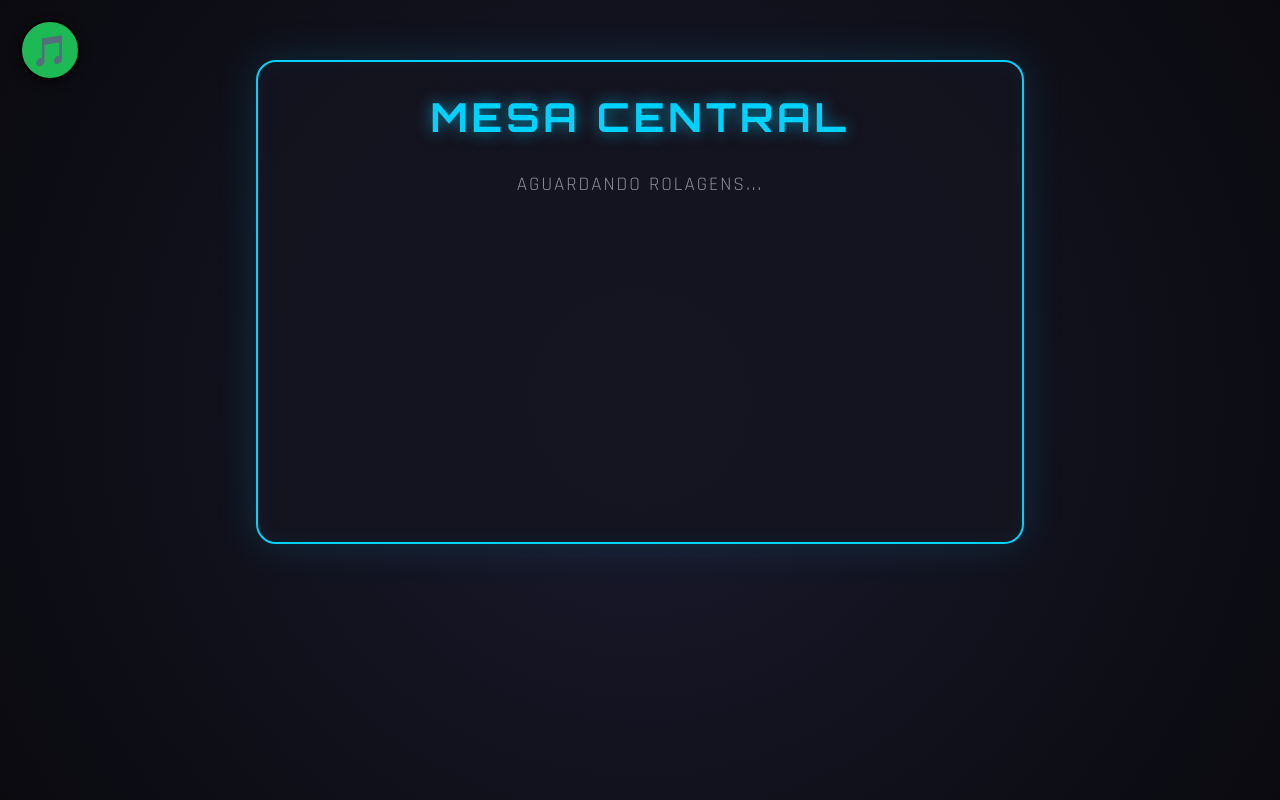
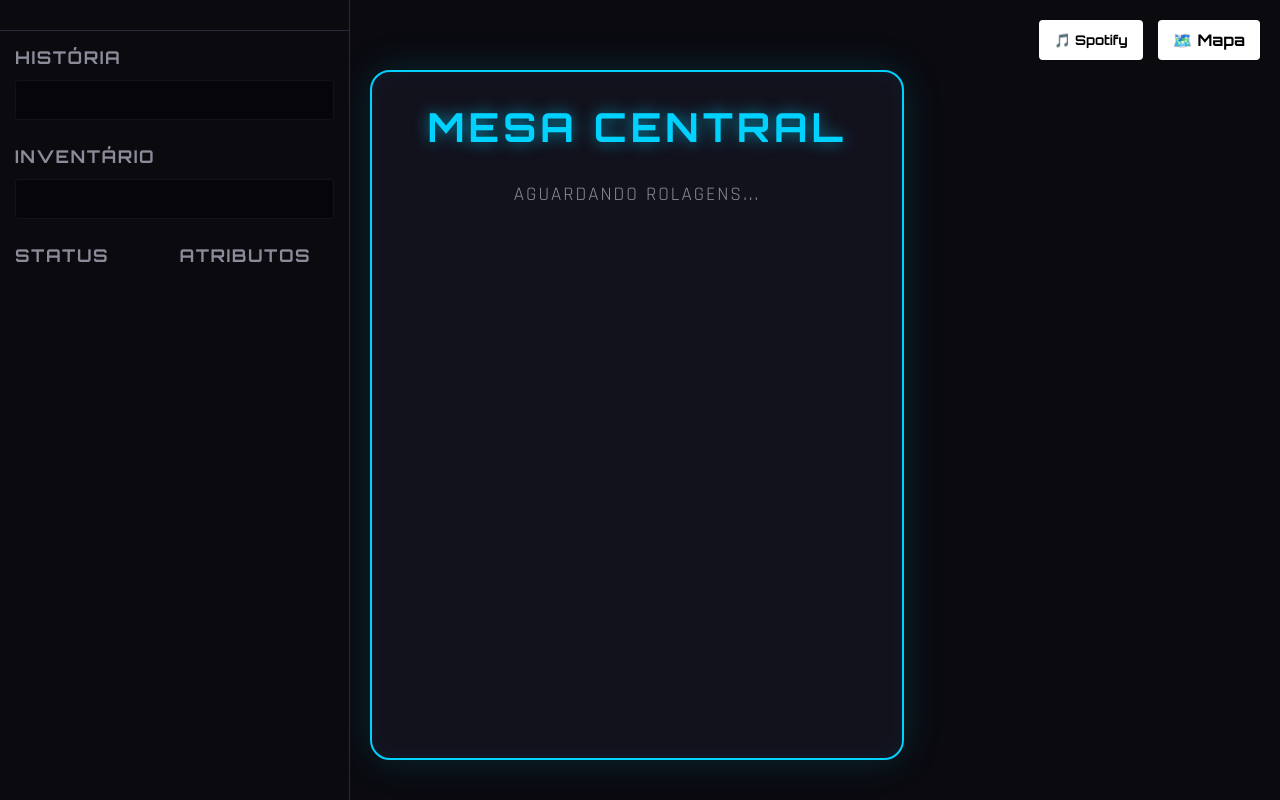
Before and after one commit to KleybsonF/rpg-shinsei, a website with bundled scripts: page mesa.html in a window 1280 px wide. Built offline with nearby package versions, Linux system fonts and the light colour scheme; no server answers; sample sign-in values are in the browser's storage.

Commit message:
feat: aplica layout do mockup perfeitamente sem quebrar dom

```diff
--- a/mesa.css
+++ b/mesa.css
@@ -646,3 +646,151 @@ body {
         font-size: 0.8rem;
     }
 }
+
+/* --- DUAL PANE LAYOUT UPDATES --- */
+.mesa-wrapper {
+    display: flex;
+    height: 100vh;
+    width: 100vw;
+    overflow: hidden;
+}
+
+.left-pane {
+    width: 350px;
+    min-width: 350px;
+    height: 100%;
+    display: flex;
+    flex-direction: column;
+    border-right: 1px solid var(--border-color);
+    background: var(--bg-dark);
+}
+
+.right-pane {
+    flex: 1;
+    height: 100%;
+    display: flex;
+    flex-direction: column;
+    padding: 20px;
+    position: relative;
+    background: var(--bg-dark);
+    overflow: hidden;
+}
+
+.top-actions {
+    position: absolute;
+    top: 20px;
+    right: 20px;
+    display: flex;
+    gap: 15px;
+    z-index: 100;
+}
+.btn-top {
+    background: #fff;
+    color: #000;
+    padding: 10px 15px;
+    border: none;
+    font-weight: bold;
+    border-radius: 4px;
+    cursor: pointer;
+    font-family: var(--font-heading);
+}
+
+.mesa-central {
+    margin-top: 50px;
+    height: calc(100% - 70px);
+    max-height: none;
+}
+
+.dice-logs {
+    height: 100%;
+    max-height: none;
+}
+
+.players-ring {
+    position: relative;
+    top: 0;
+    left: 0;
+    transform: none;
+    margin: 0;
+    padding: 15px;
+    justify-content: flex-start;
+    overflow-x: auto;
+    border-bottom: 1px solid var(--border-color);
+    flex-wrap: nowrap;
+}
+
+.ficha-info-panel {
+    flex: 1;
+    overflow-y: auto;
+    padding: 15px;
+    display: flex;
+    flex-direction: column;
+    gap: 15px;
+    background: transparent;
+}
+
+.custom-scrollbar::-webkit-scrollbar { width: 6px; }
+.custom-scrollbar::-webkit-scrollbar-track { background: transparent; }
+.custom-scrollbar::-webkit-scrollbar-thumb { background: var(--border-color); border-radius: 3px; }
+
+.neon-title {
+    font-family: var(--font-heading);
+    color: var(--text-muted);
+    font-size: 0.8rem;
+    margin-bottom: 5px;
+    text-transform: uppercase;
+    letter-spacing: 1px;
+}
+
+.mock-input {
+    background: rgba(0,0,0,0.3);
+    border: 1px solid rgba(255,255,255,0.05);
+    border-radius: 4px;
+    padding: 10px;
+    color: var(--text-main);
+    font-size: 0.9rem;
+    min-height: 40px;
+    word-break: break-word;
+}
+
+.status-grid-container {
+    display: flex;
+    gap: 10px;
+}
+.status-grid-container > .atributos-section {
+    flex: 1;
+}
+
+.mock-input-list {
+    list-style: none;
+    padding: 0;
+}
+
+.mock-input-list li {
+    background: rgba(0,0,0,0.3);
+    border: 1px solid rgba(255,255,255,0.05);
+    padding: 8px 10px;
+    border-radius: 4px;
+    margin-bottom: 5px;
+    display: flex;
+    justify-content: space-between;
+    font-size: 0.8rem;
+}
+
+.player-panel {
+    position: relative;
+    bottom: 0;
+    left: 0;
+    transform: none;
+    width: 100%;
+    border-radius: 0;
+    border: none;
+    border-top: 1px solid var(--accent-blue);
+    padding: 15px;
+}
+
+@media (max-width: 900px) {
+    .mesa-wrapper { flex-direction: column; overflow-y: auto; }
+    .left-pane { width: 100%; min-height: 500px; border-right: none; border-bottom: 1px solid var(--border-color); }
+    .right-pane { height: 600px; }
+}
--- a/mesa.html
+++ b/mesa.html
@@ -8,29 +8,53 @@
     <link href="https://fonts.googleapis.com/css2?family=Orbitron:wght@400;500;700&family=Rajdhani:wght@400;500;600;700&display=swap" rel="stylesheet">
 </head>
 <body>
-    <div class="mesa-container">
-        <!-- Anel de Jogadores (Agora no Topo) -->
+    <div class="mesa-wrapper">
+        <!-- PAINEL ESQUERDO -->
+        <div class="left-pane">
+            <!-- Anel de Jogadores -->
             <div class="players-ring" id="players-ring">
                 <!-- Jogadores serão renderizados aqui via JS -->
             </div>
 
-        <!-- Mesa Central -->
-        <div class="mesa-central">
-            <h2>MESA CENTRAL</h2>
-            <div class="mesa-content">
-                <div class="dice-logs" id="dice-logs">
-                    <p class="mesa-status">Aguardando rolagens...</p>
+            <!-- Ficha Info Panel (Usando os IDs do antigo modal para não quebrar o JS) -->
+            <div id="player-modal" class="ficha-info-panel">
+                <div class="modal-header hidden" style="display: none;">
+                    <!-- Mantido oculto apenas para o JS não dar erro -->
+                    <img id="modal-foto" src="">
+                    <h2 id="modal-nome"></h2>
+                    <span class="close-btn"></span>
+                </div>
+
+                <div class="modal-body custom-scrollbar">
+                    <div class="info-section">
+                        <h3 class="neon-title">HISTÓRIA</h3>
+                        <div id="modal-historia" class="mock-input"></div>
+                    </div>
+                    <div class="info-section">
+                        <h3 class="neon-title">INVENTÁRIO</h3>
+                        <div id="modal-inventario" class="mock-input"></div>
+                    </div>
+
+                    <div class="status-grid-container">
+                        <div class="atributos-section">
+                            <h3 class="neon-title">STATUS</h3>
+                            <ul id="modal-status" class="atributos-list mock-input-list">
+                                <!-- Status -->
+                            </ul>
+                        </div>
+                        <div class="atributos-section">
+                            <h3 class="neon-title">ATRIBUTOS</h3>
+                            <ul id="modal-atributos" class="atributos-list mock-input-list">
+                                <!-- Atributos -->
+                            </ul>
+                        </div>
+                    </div>
                 </div>
             </div>
 
-            </div>
-        </div>
-
-        <!-- Removido o panel antigo do spotify daqui -->
-
             <!-- Painel do Jogador Atual (controles pessoais) -->
             <div id="player-panel" class="player-panel hidden">
-        <h3 id="current-player-name">Meu Personagem</h3>
+                <h3 id="current-player-name" class="neon-title" style="text-align: center; margin-bottom: 15px;">MESTRE</h3>
 
                 <div class="player-status-bar">
                     <div class="status-bar-item hp">
@@ -48,7 +72,7 @@
                 </div>
 
                 <div class="player-rolls">
-            <h4>Rolagens (1D20 + Atributo)</h4>
+                    <h4 class="neon-title" style="font-size: 0.8rem; margin-bottom: 10px;">Rolagens (1D20 + Atributo)</h4>
                     <div class="rolls-grid">
                         <button class="btn-roll-attr" data-attr="forca">Força</button>
                         <button class="btn-roll-attr" data-attr="destreza">Destreza</button>
@@ -58,51 +82,35 @@
                         <button class="btn-roll-attr" data-attr="intuicao">Intuição</button>
                     </div>
 
-            <h4 style="margin-top: 15px; color: #ff3366;">Rolagens de Dano</h4>
+                    <h4 class="neon-title" style="margin-top: 15px; color: #ff3366; font-size: 0.8rem;">Rolagens de Dano</h4>
                     <div class="rolls-grid">
                         <button class="btn-roll-dano" id="btn-dano-fisico">Dano Físico</button>
                         <button class="btn-roll-dano" id="btn-dano-mira">Dano Mira</button>
                     </div>
                 </div>
             </div>
+        </div>
 
-    <!-- Modal de Informações do Personagem -->
-    <div id="player-modal" class="modal hidden">
-        <div class="modal-content">
-            <span class="close-btn">&times;</span>
-            <div class="modal-header">
-                <img id="modal-foto" src="" alt="Foto" class="modal-foto-lg">
-                <div class="modal-header-info">
-                    <h2 id="modal-nome">Nome do Personagem</h2>
-                    <span class="player-badge">PLAYER</span>
+        <!-- PAINEL DIREITO -->
+        <div class="right-pane">
+            <div class="top-actions">
+                <button id="btn-spotify-toggle" class="btn-top">🎵 Spotify</button>
+                <a href="index.html" class="btn-top" style="text-decoration: none;">🗺️ Mapa</a>
             </div>
+
+            <!-- Mesa Central -->
+            <div class="mesa-central">
+                <h2>MESA CENTRAL</h2>
+                <div class="mesa-content">
+                    <div class="dice-logs custom-scrollbar" id="dice-logs">
+                        <p class="mesa-status">Aguardando rolagens...</p>
                     </div>
-            <div class="modal-body">
-                <div class="info-section">
-                    <h3>História</h3>
-                    <p id="modal-historia"></p>
-                </div>
-                <div class="info-section">
-                    <h3>Inventário</h3>
-                    <p id="modal-inventario"></p>
-                </div>
-                <div class="atributos-section">
-                    <h3>Status</h3>
-                    <ul id="modal-status" class="atributos-list">
-                        <!-- Status -->
-                    </ul>
-                </div>
-                <div class="atributos-section">
-                    <h3>Atributos</h3>
-                    <ul id="modal-atributos" class="atributos-list">
-                        <!-- Atributos -->
-                    </ul>
                 </div>
             </div>
         </div>
     </div>
 
-    <!-- Modal de Update de Status -->
+    <!-- Modal de Update de Status (Mantido Oculto) -->
     <div id="modal-status-update" class="modal hidden">
         <div class="modal-content" style="max-width: 300px; text-align: center;">
             <h2 id="modal-status-title" style="color: #00d2ff; margin-bottom: 15px;">Atualizar</h2>
@@ -114,12 +122,7 @@
         </div>
     </div>
 
-    <!-- Botão Flutuante do Spotify -->
-    <button id="btn-spotify-toggle" style="position: fixed; top: 20px; left: 20px; z-index: 100; background: #1db954; border: 2px solid #000; border-radius: 50%; width: 60px; height: 60px; font-size: 30px; cursor: pointer; box-shadow: 0 4px 10px rgba(0,0,0,0.5); display: flex; align-items: center; justify-content: center; transition: transform 0.2s;">
-        🎵
-    </button>
-
-    <!-- Modal do Spotify -->
+    <!-- Modal do Spotify (Mantido Oculto) -->
     <div id="modal-spotify" class="modal hidden">
         <div class="modal-content" style="max-width: 400px; text-align: center; border: 1px solid #1db954; box-shadow: 0 0 30px rgba(29, 185, 84, 0.2);">
             <h2 style="color: #1db954; font-family: 'Orbitron', sans-serif; margin-bottom: 20px;">Spotify Jam</h2>
--- a/mesa.js
+++ b/mesa.js
@@ -28,6 +28,8 @@ const modal = document.getElementById('player-modal');
             });
             fichas = fichas.slice(0, 8); // Max 8 players
             renderPlayers();
+            const myFicha = fichas.find(f => f.id === loggedPlayerId);
+            if (myFicha) openModal(myFicha, myFicha.foto || "");
             updatePlayerPanel();
         }, (error) => {
             console.error('Erro ao carregar jogadores do Firebase:', error);
@@ -132,15 +134,9 @@ const modal = document.getElementById('player-modal');
         modal.classList.remove('hidden');
     }
 
-    closeBtn.addEventListener('click', () => {
-        modal.classList.add('hidden');
-    });
 
-    window.addEventListener('click', (e) => {
-        if (e.target === modal) {
-            modal.classList.add('hidden');
-        }
-    });
+
+
 
     // Dice Logic
     const diceLogs = document.getElementById('dice-logs');
```
Lines whose indentation alone changed are shown as unchanged.
